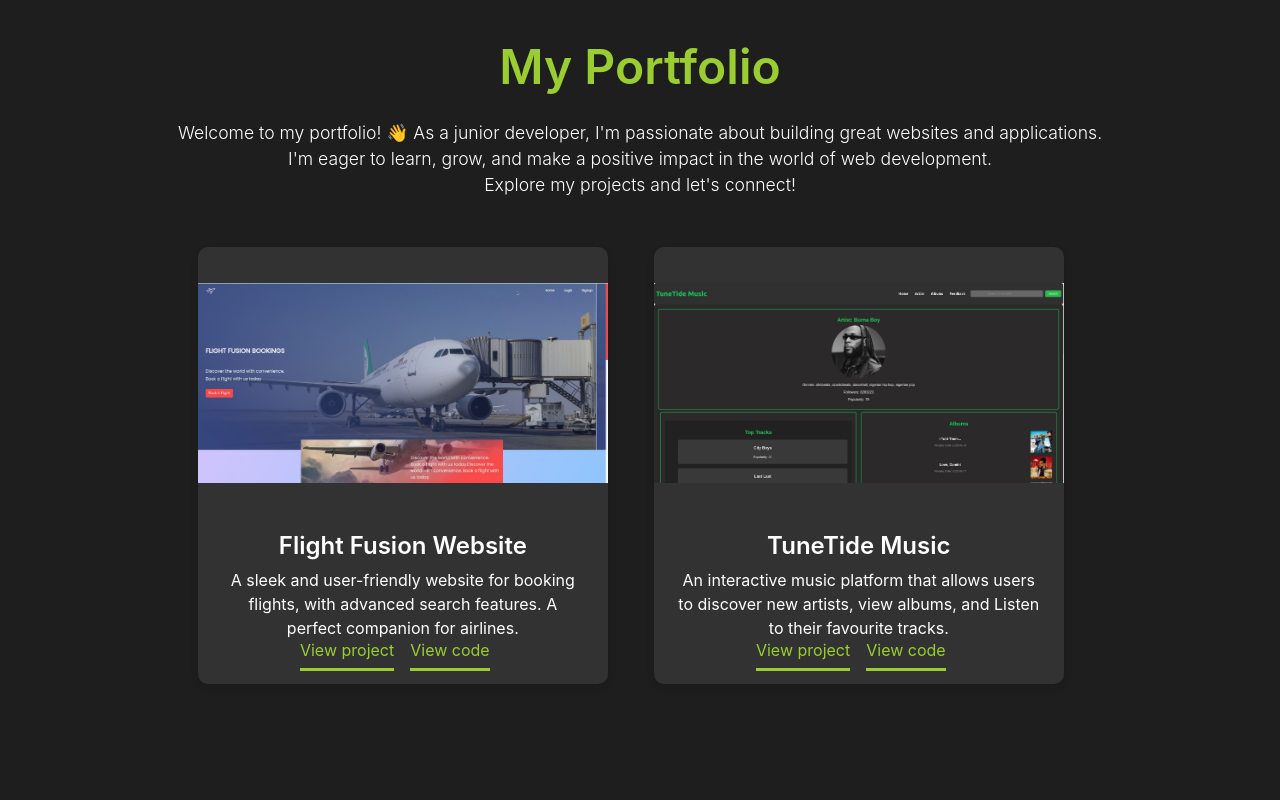
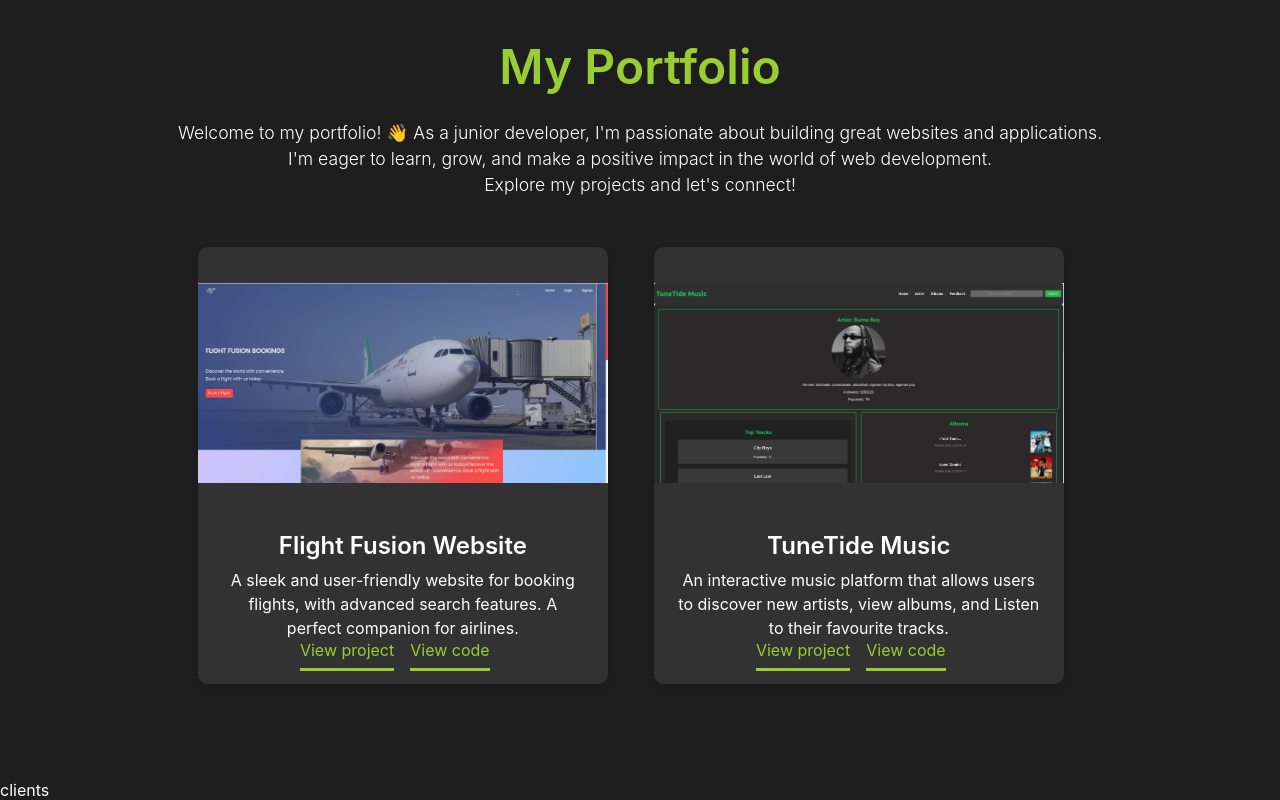
Before and after one commit to maruruis/portofolio-ian, a React (Create React App) app in the folder client/client/: page / in a window 1280 px wide. Shown: the part 1416-2216 px from the top of the page. Built offline with nearby package versions, Linux system fonts and the light colour scheme.

Commit message:
created my clients files

```diff
--- a/client/client/src/App.js
+++ b/client/client/src/App.js
@@ -3,6 +3,7 @@ import Navbar from './Layout/Navbar';
 import Intro from './Components/Intro';
 import Skills from './Components/Skills';
 import Portfolio from './Components/Portfolio';
+import MyClients from './Components/MyClients';
 
 function App() {
   return (
@@ -11,6 +12,7 @@ function App() {
       <Intro/>
       <Skills/>
       <Portfolio/>
+      <MyClients/>
     </div>
   );
 }
--- /dev/null
+++ b/client/client/src/Components/MyClients.js
@@ -0,0 +1,10 @@
+import React from 'react'
+import "../Css/MyClients.css"
+
+export default function MyClients() {
+  return (
+    <section id='myClients'>
+        clients
+    </section>
+  )
+}
```
Also changed, not shown: client/client/src/Css/MyClients.css (added).
